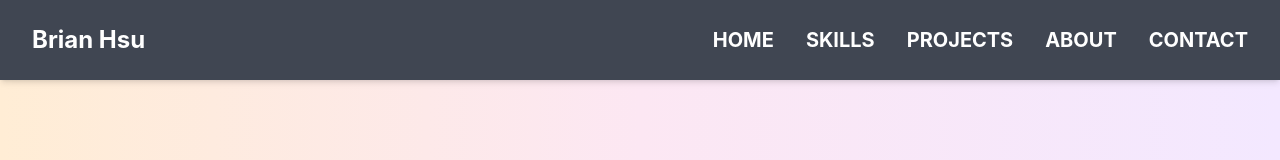
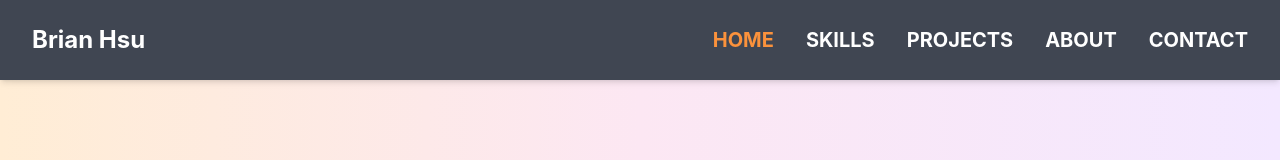
Before and after one commit to brianhsu0606/brianhsu-portfolio, a Nuxt app: page / in a window 1280 px wide. Shown: the top 160 px of the page. Built offline with nearby package versions, Linux system fonts and the light colour scheme.

Commit message:
fix: add bottom attribute in scrollTrigger to prevent animation from ending early

```diff
--- a/components/AboutSection.vue
+++ b/components/AboutSection.vue
@@ -17,6 +17,7 @@ onMounted(() => {
     scrollTrigger: {
       trigger: "#about",
       start: "top 90%",
+      end: "bottom 10%",
       toggleActions: "play reverse play reverse",
     },
     x: -200,
@@ -29,6 +30,7 @@ onMounted(() => {
     scrollTrigger: {
       trigger: "#about",
       start: "top 90%",
+      end: "bottom 10%",
       toggleActions: "play reverse play reverse",
     },
     y: 150,
--- a/components/ContactSection.vue
+++ b/components/ContactSection.vue
@@ -10,6 +10,7 @@ onMounted(() => {
     scrollTrigger: {
       trigger: "#contact",
       start: "top 90%",
+      end: "bottom 10%",
       toggleActions: "play reverse play reverse",
     },
     y: 100,
--- a/components/HomeSection.vue
+++ b/components/HomeSection.vue
@@ -22,6 +22,7 @@ onMounted(() => {
     scrollTrigger: {
       trigger: "#home",
       start: "top 90%",
+      end: "bottom 10%",
       toggleActions: "play reverse play reverse",
     },
     x: (i) => (i === 0 ? -200 : 200),
--- a/components/ProjectsSection.vue
+++ b/components/ProjectsSection.vue
@@ -38,6 +38,7 @@ onMounted(() => {
     scrollTrigger: {
       trigger: "#projects",
       start: "top 90%",
+      end: "bottom 10%",
       toggleActions: "play reverse play reverse",
     },
     y: 150,
--- a/components/SkillsSection.vue
+++ b/components/SkillsSection.vue
@@ -19,6 +19,7 @@ onMounted(() => {
     scrollTrigger: {
       trigger: "#skills",
       start: "top 90%",
+      end: "bottom 10%",
       toggleActions: "play reverse play reverse ",
     },
     y: 200,
@@ -31,6 +32,7 @@ onMounted(() => {
     scrollTrigger: {
       trigger: "#skills",
       start: "top 90%",
+      end: "bottom 10%",
       toggleActions: "play reverse play reverse",
     },
     x: -100,
@@ -44,6 +46,7 @@ onMounted(() => {
     scrollTrigger: {
       trigger: "#skills",
       start: "top 90%",
+      end: "bottom 10%",
       toggleActions: "play reverse play reverse",
     },
     x: 100,
--- a/pages/index.vue
+++ b/pages/index.vue
@@ -3,9 +3,7 @@ import { onMounted } from "vue";
 import { useHead, useSeoMeta } from "#imports";
 import { FontAwesomeIcon } from "@fortawesome/vue-fontawesome";
 import { faBars, faXmark } from "@fortawesome/free-solid-svg-icons";
-// import gsap from "gsap";
-// import { ScrollTrigger } from "gsap/ScrollTrigger";
-// let isGsapRegistered = false;
+import { ScrollTrigger } from "gsap/ScrollTrigger";
 
 useSeoMeta({
   title: "徐碩嶽 | Brian Hsu",
@@ -34,24 +32,20 @@ useHead({
 });
 
 const sections: string[] = ["home", "skills", "projects", "about", "contact"];
-// const currentSection = ref<string>("home");
+const currentSection = ref<string>("home");
 
 const isMenuOpen = ref<boolean>(false);
 
 onMounted(() => {
-  // if (!isGsapRegistered) {
-  //   gsap.registerPlugin(ScrollTrigger);
-  //   isGsapRegistered = true;
-  // }
-  // sections.forEach((id) => {
-  //   ScrollTrigger.create({
-  //     trigger: `#${id}`,
-  //     start: "top 20%",
-  //     end: "bottom 20%",
-  //     onEnter: () => (currentSection.value = id),
-  //     onEnterBack: () => (currentSection.value = id),
-  //   });
-  // });
+  sections.forEach((id) => {
+    ScrollTrigger.create({
+      trigger: `#${id}`,
+      start: "top 20%",
+      end: "bottom 20%",
+      onEnter: () => (currentSection.value = id),
+      onEnterBack: () => (currentSection.value = id),
+    });
+  });
 });
 </script>
 
@@ -64,7 +58,7 @@ onMounted(() => {
 
     <nav class="hidden sm:block text-xl font-bold">
       <ul class="flex flex-col sm:flex-row sm:gap-8">
-        <li v-for="section in sections" :key="section">
+        <li v-for="section in sections" :key="section" :class="{ 'text-orange-400': currentSection === section }">
           <NuxtLink :to="'#' + section">{{ section.toUpperCase() }}</NuxtLink>
         </li>
       </ul>
@@ -81,7 +75,11 @@ onMounted(() => {
       <nav v-if="isMenuOpen" class="sm:hidden absolute top-[8vh] left-0 w-full bg-gray-900/90 text-center z-40">
         <ul class="flex flex-col text-lg font-bold">
           <li v-for="section in sections" :key="section" @click="isMenuOpen = false">
-            <NuxtLink :to="'#' + section" class="block w-full py-3 border-t border-gray-500">
+            <NuxtLink
+              :to="'#' + section"
+              class="block w-full py-3 border-t border-gray-500"
+              :class="{ 'text-orange-400': currentSection === section }"
+            >
               {{ section.toUpperCase() }}
             </NuxtLink>
           </li>
```
